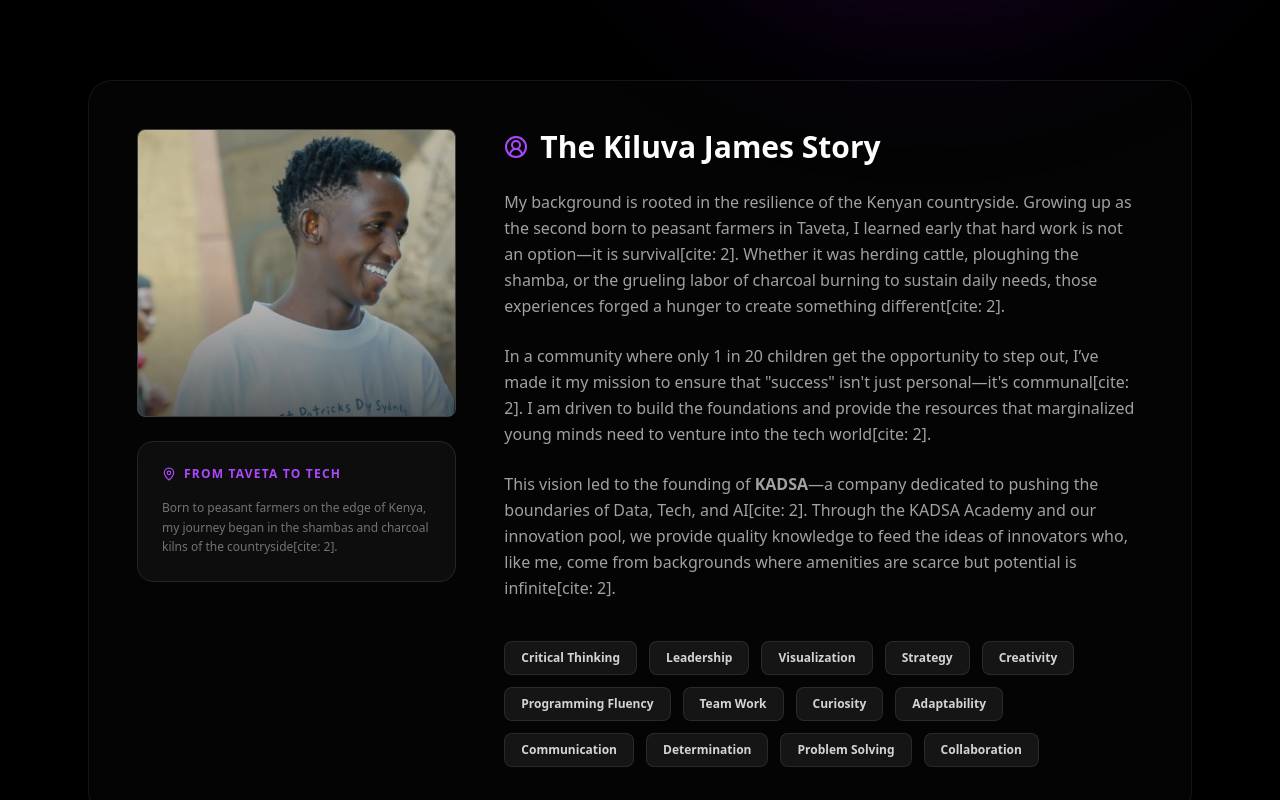
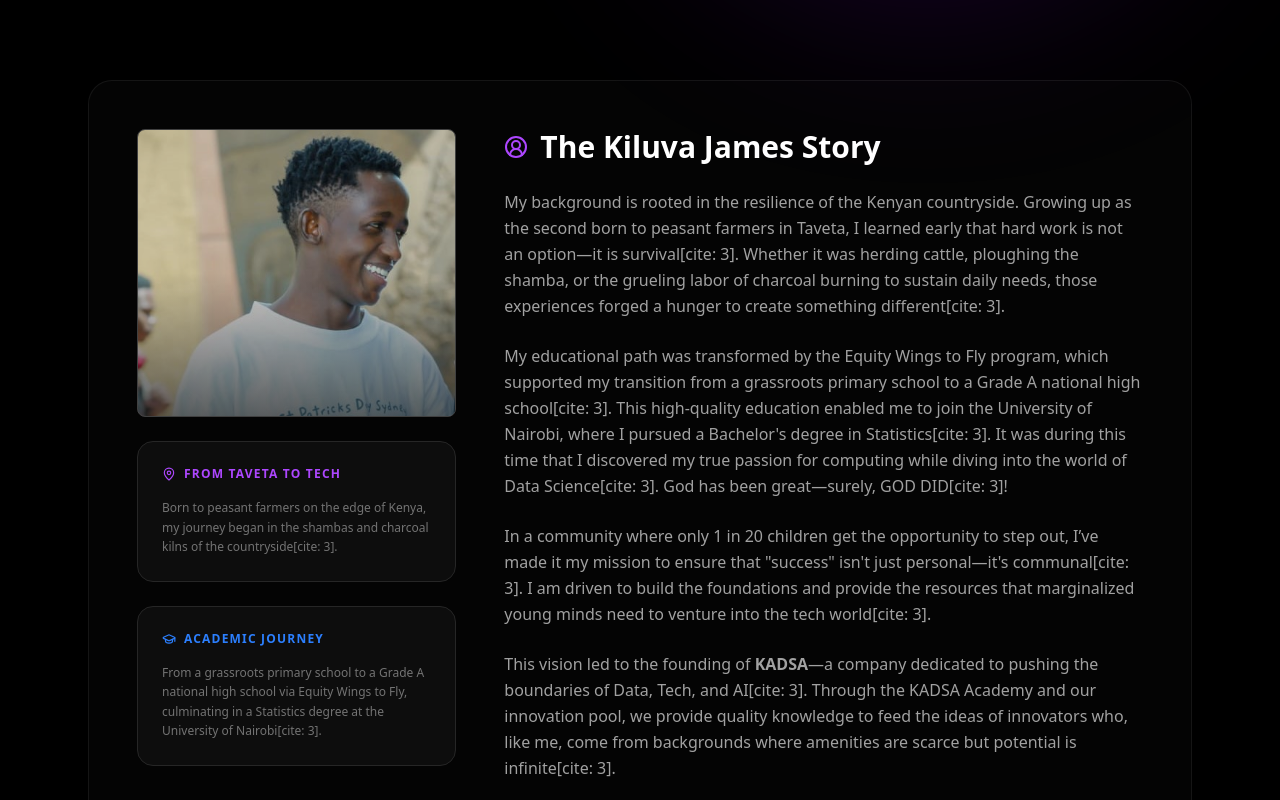
Before and after one commit to kiteluva/kitewebsite, a React (Vite) app in the folder kiluvas/: page / in a window 1280 px wide. Shown: the part 640-1440 px from the top of the page. Built offline with nearby package versions, Linux system fonts and the light colour scheme.

Commit message:
this should be a master piece!

```diff
--- a/kiluvas/src/App.tsx
+++ b/kiluvas/src/App.tsx
@@ -6,7 +6,7 @@
   Globe, Award,
   CircuitBoard,
   MapPin,
-  Sprout
+  GraduationCap
 } from 'lucide-react';
 
 // --- TYPES & INTERFACES ---
@@ -91,14 +91,22 @@
     {/* Expanded About Section */}
     <section className="bg-neutral-900/20 rounded-3xl p-8 md:p-12 border border-neutral-800/50">
       <div className="flex flex-col md:flex-row gap-12 items-start text-left">
-        <div className="w-full md:w-1/3 sticky top-24">
+        <div className="w-full md:w-1/3 sticky top-24 space-y-6">
           <ProjectCardImage text="Creative" imageSrc="/images/about.jpg" height="h-72" />
-          <div className="mt-6 p-6 bg-neutral-900/50 rounded-2xl border border-neutral-800">
+          <div className="p-6 bg-neutral-900/50 rounded-2xl border border-neutral-800">
              <h4 className="text-xs font-bold uppercase tracking-widest text-purple-500 mb-4 flex items-center gap-2">
                 <MapPin size={14} /> From Taveta to Tech
              </h4>
              <p className="text-neutral-500 text-xs leading-relaxed">
-                Born to peasant farmers on the edge of Kenya, my journey began in the shambas and charcoal kilns of the countryside[cite: 2].
+                Born to peasant farmers on the edge of Kenya, my journey began in the shambas and charcoal kilns of the countryside[cite: 3].
+             </p>
+          </div>
+          <div className="p-6 bg-neutral-900/50 rounded-2xl border border-neutral-800">
+             <h4 className="text-xs font-bold uppercase tracking-widest text-blue-500 mb-4 flex items-center gap-2">
+                <GraduationCap size={14} /> Academic Journey
+             </h4>
+             <p className="text-neutral-500 text-xs leading-relaxed">
+                From a grassroots primary school to a Grade A national high school via Equity Wings to Fly, culminating in a Statistics degree at the University of Nairobi[cite: 3].
              </p>
           </div>
         </div>
@@ -108,13 +116,16 @@
           </h3>
           <div className="space-y-6 text-neutral-400 leading-relaxed">
             <p>
-              My background is rooted in the resilience of the Kenyan countryside. Growing up as the second born to peasant farmers in Taveta, I learned early that hard work is not an option—it is survival[cite: 2]. Whether it was herding cattle, ploughing the shamba, or the grueling labor of charcoal burning to sustain daily needs, those experiences forged a hunger to create something different[cite: 2].
+              My background is rooted in the resilience of the Kenyan countryside. Growing up as the second born to peasant farmers in Taveta, I learned early that hard work is not an option—it is survival[cite: 3]. Whether it was herding cattle, ploughing the shamba, or the grueling labor of charcoal burning to sustain daily needs, those experiences forged a hunger to create something different[cite: 3].
             </p>
             <p>
-              In a community where only 1 in 20 children get the opportunity to step out, I’ve made it my mission to ensure that "success" isn't just personal—it's communal[cite: 2]. I am driven to build the foundations and provide the resources that marginalized young minds need to venture into the tech world[cite: 2].
+              My educational path was transformed by the Equity Wings to Fly program, which supported my transition from a grassroots primary school to a Grade A national high school[cite: 3]. This high-quality education enabled me to join the University of Nairobi, where I pursued a Bachelor's degree in Statistics[cite: 3]. It was during this time that I discovered my true passion for computing while diving into the world of Data Science[cite: 3]. God has been great—surely, GOD DID[cite: 3]!
             </p>
             <p>
-              This vision led to the founding of <strong>KADSA</strong>—a company dedicated to pushing the boundaries of Data, Tech, and AI[cite: 2]. Through the KADSA Academy and our innovation pool, we provide quality knowledge to feed the ideas of innovators who, like me, come from backgrounds where amenities are scarce but potential is infinite[cite: 2].
+              In a community where only 1 in 20 children get the opportunity to step out, I’ve made it my mission to ensure that "success" isn't just personal—it's communal[cite: 3]. I am driven to build the foundations and provide the resources that marginalized young minds need to venture into the tech world[cite: 3].
+            </p>
+            <p>
+              This vision led to the founding of <strong>KADSA</strong>—a company dedicated to pushing the boundaries of Data, Tech, and AI[cite: 3]. Through the KADSA Academy and our innovation pool, we provide quality knowledge to feed the ideas of innovators who, like me, come from backgrounds where amenities are scarce but potential is infinite[cite: 3].
             </p>
           </div>
 
@@ -567,7 +578,7 @@
               KADSA: Data, Tech & AI
             </h3>
             <p className="text-neutral-400 text-sm leading-relaxed mb-6">
-              Founded on the belief that a better tomorrow can be created by even the most marginalized brains when fed with quality knowledge[cite: 2]. Specialized in automating complex analysis for a digital-first world.
+              Founded on the belief that a better tomorrow can be created by even the most marginalized brains when fed with quality knowledge[cite: 3]. Specialized in automating complex analysis for a digital-first world.
             </p>
             <div className="flex gap-4">
               <a href="https://instagram.com/itskite_luva" target="_blank" rel="noreferrer" className="p-2 bg-neutral-900 rounded-lg hover:bg-neutral-800 transition-colors"><Instagram size={18} /></a>
@@ -590,7 +601,7 @@
 
           <div>
             <h3 className="text-sm font-bold uppercase tracking-widest text-neutral-500 mb-6">Direct Reach</h3>
-            <ul className="space-y-4 text-sm">
+            <ul className="space-y-4 text-sm mb-6">
               <li>
                 <a href="mailto:kitennykiluva@gmail.com" className="flex items-center gap-3 text-neutral-400 hover:text-white transition-colors group">
                   <Mail size={16} className="text-purple-500 group-hover:scale-110 transition-transform" />
@@ -610,10 +621,19 @@
                 </a>
               </li>
             </ul>
+
+            {/* Creative Box for Statement */}
+            <div className="p-4 bg-gradient-to-br from-neutral-900 to-black border border-neutral-800 rounded-xl relative overflow-hidden group">
+              <div className="absolute inset-0 bg-purple-500/5 group-hover:bg-purple-500/10 transition-colors duration-500"></div>
+              <div className="absolute top-0 left-0 w-1 h-full bg-gradient-to-b from-purple-500 to-blue-500"></div>
+              <p className="relative text-xs font-mono text-neutral-400 italic font-semibold tracking-tight">
+                "there aint many dollar bills like me"
+              </p>
+            </div>
           </div>
         </div>
 
-        <div className="max-w-6xl mx-auto px-6 pt-8 border-t border-neutral-900 flex flex-col items-center gap-6 text-center">
+        <div className="max-w-6xl mx-auto px-6 pt-8 border-t border-neutral-900 flex flex-col md:flex-row justify-between items-center gap-4 text-center">
           <div className="flex flex-col md:flex-row justify-between w-full items-center gap-4 text-neutral-600 text-[10px] uppercase tracking-widest">
             <p>© {new Date().getFullYear()} KITELUVA. ALL RIGHTS RESERVED.</p>
             <a href="https://the-website-chi.vercel.app" target="_blank" rel="noopener noreferrer" className="text-italic font-light hover:text-blue-400 transition-colors duration-200 flex items-center gap-1.5">
@@ -621,10 +641,6 @@
                 ~a -<strong>KADSA</strong>- make~
             </a>
           </div>
-
-          <p className="text-neutral-700 text-xs normal-case italic opacity-60 hover:opacity-100 transition-opacity">
-             "there aint many dollar bills like me"[cite: 1]
-          </p>
         </div>
       </footer>
 
```
